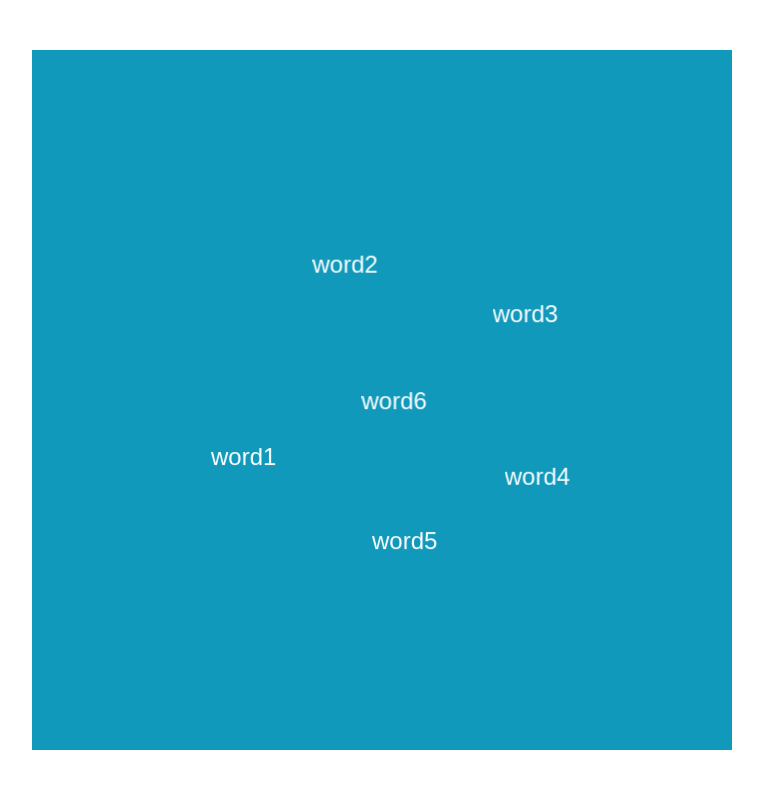
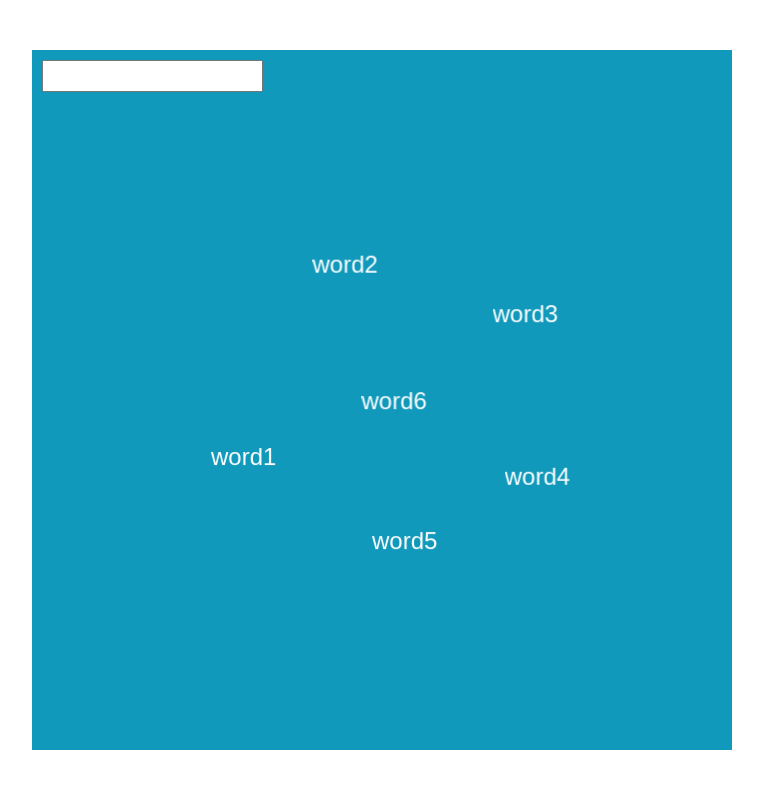
Before and after one commit to Picorims/app5-broccolii, a React (Vite) app in the folder src-front/: page /fight in a window 1280 px wide. Shown: the top 788 px of the page, without its empty margins (258-1021 px from the left). Built offline with nearby package versions, Linux system fonts and the light colour scheme.

Commit message:
added text input and deletion of words by the player

```diff
--- a/src-front/src/components/WordCloud/WordCloud.tsx
+++ b/src-front/src/components/WordCloud/WordCloud.tsx
@@ -11,17 +11,22 @@ interface Word {
   mass: number;
 }
 
-function addWord() {
-  //TODO code this function
-
-}
-
 export default function WordCloud() {
   const refCanvas = useRef<HTMLDivElement>(null);
   const refContainer = useRef<HTMLDivElement>(null);
   const [containerSize, setContainerSize] = useState({ width:0, height:0 })
   const refWords = useRef<Word[]>([]);
+  let [inputValue, setInputValue] = useState("");
 
+  function handleInputChange(event: React.ChangeEvent<HTMLInputElement>) {
+    setInputValue(event.target.value);
+  }
+
+
+  function deleteWord(index: number) {
+    refWords.current[index].pixiText.removeFromParent();
+    refWords.current.splice(index, 1);
+  }
 
   function updateSpeed(word:Word) {
     let center:Point = {x: containerSize.width/2, y: containerSize.width/2}
@@ -34,9 +39,7 @@ export default function WordCloud() {
     refWords.current.forEach(currWord => {
       if (currWord != word) {
         let interForce = calculateVecSquared(word.position.x, word.position.y, currWord.position.x, currWord.position.y, 500)
-
         word.speed = word.speed.add(interForce);
-
       }
     });
 
@@ -67,8 +70,6 @@ export default function WordCloud() {
       { text: "", position: new Vector(500, 300), speed: new Vector(0, 0), pixiText: new PIXI.Text({text: "word4"}), mass:13 },
       { text: "", position: new Vector(400, 500), speed: new Vector(0, 0), pixiText: new PIXI.Text({text: "word5"}), mass:14 },
       { text: "", position: new Vector(300, 600), speed: new Vector(0, 0), pixiText: new PIXI.Text({text: "word6"}), mass:15 },
-
-
     ];
 
     refWords.current.forEach(word => {
@@ -133,9 +134,53 @@ export default function WordCloud() {
     return () => window.removeEventListener("resize", updateSize);
   }, []);
 
+  //function that tracks the keypresses
+  useEffect(() => {
+    window.addEventListener('keydown', handleKeyPress);
+
+    return () => {
+      window.removeEventListener('keydown', handleKeyPress);
+    };
+  }, []);
+
+
+  const handleKeyPress = useCallback((event: KeyboardEvent) => {
+    if (event.code === 'Enter') {
+      for (let i = 0; i < refWords.current.length; i++) {
+        const word = refWords.current[i];
+        if (word.pixiText.text === inputValue) {
+          deleteWord(i);
+          setInputValue("");
+        }
+      }
+    }
+  }, [inputValue]);
+
+  useEffect(() => {
+    window.addEventListener('keydown', handleKeyPress);
+
+    return () => {
+      window.removeEventListener('keydown', handleKeyPress);
+    };
+  }, [handleKeyPress]);
+
+
   return <>
-    <div ref={refContainer} style={{ width: "700px", height: "700px" }}>
-      <div ref={refCanvas}></div>
-    </div>
-  </>;
+  <div ref={refContainer} style={{ width: "700px", height: "700px", position: "relative" }}>
+    <div ref={refCanvas}></div>
+    <input
+      type="text"
+      value={inputValue}
+      onChange={handleInputChange}
+      style={{
+        position: "absolute",
+        left: "10px",
+        top: "10px",
+        zIndex: 1000,
+        padding: "5px",
+        fontSize: "16px"
+      }}
+    />
+  </div>
+</>
 }
```
